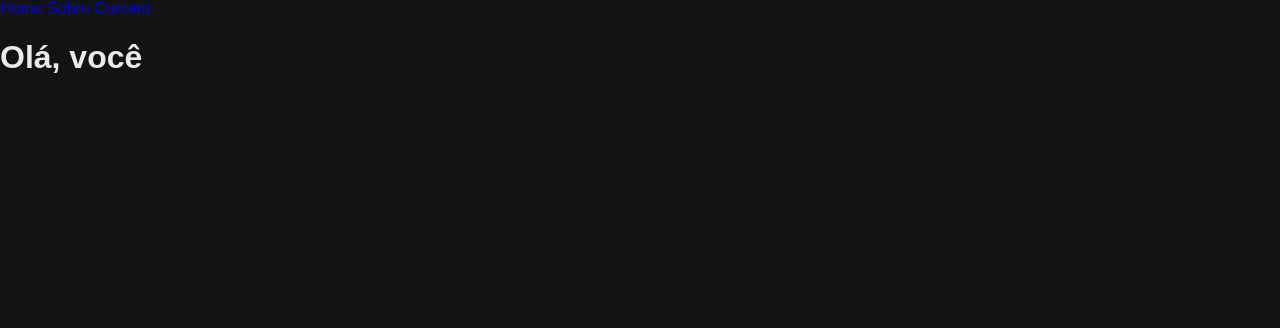
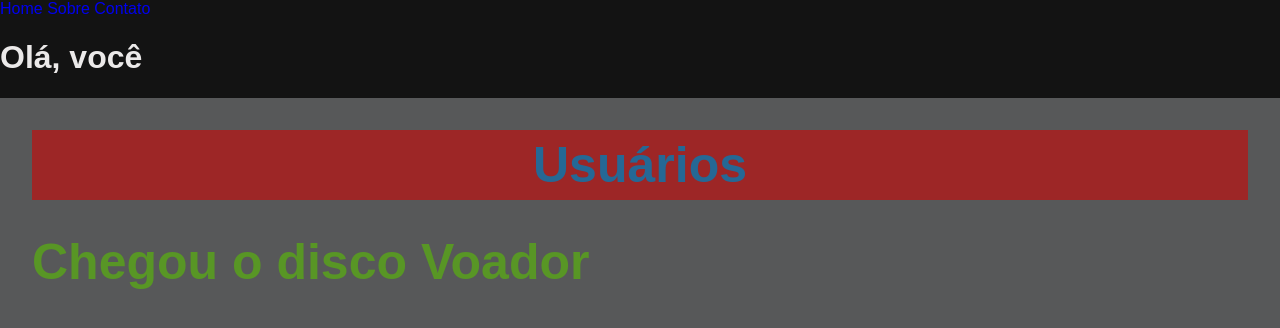
Before and after one commit to DanielSCustodio/Curso-revisao-React, a React (Create React App) app in the folder app/: page / in a window 1280 px wide. Shown: the top 328 px of the page. Built offline with nearby package versions, Linux system fonts and the light colour scheme.

Commit message:
feat: Styled componets

```diff
--- a/app/package.json
+++ b/app/package.json
@@ -10,6 +10,7 @@
     "react-dom": "^18.2.0",
     "react-router-dom": "^5.3.3",
     "react-scripts": "5.0.1",
+    "styled-components": "^5.3.5",
     "web-vitals": "^2.1.4"
   },
   "scripts": {
--- a/app/src/App.js
+++ b/app/src/App.js
@@ -1,9 +1,13 @@
 import React from 'react'
 import './App.css';
+import Users from './pages/Users';
 import Routes from './routes';
 
 export default function App () {
   return (
-    <Routes/>
+    <>
+      <Routes />
+      <Users />
+    </>
   )
 }
--- /dev/null
+++ b/app/src/pages/Users/index.css
@@ -0,0 +1,20 @@
+.container {
+  background-color: rgb(87, 88, 89);
+  padding: 2rem;
+  height: 90vh;
+  display: flex;
+  flex-direction: column;
+}
+
+.header {
+  display: flex;
+  justify-content: center;
+  height: 70px;
+  background-color: #9d2626;
+  align-items: center;
+}
+
+.titulo {
+  font-size: 2rem;
+  color: #252724;
+}
--- /dev/null
+++ b/app/src/pages/Users/index.jsx
@@ -0,0 +1,25 @@
+import React from 'react'
+import {Container, Head, Hello} from './styles';
+//import './index.css'
+
+export default function Users() {
+  return (
+    <Container>
+      <Head>
+        <h1>Usuários</h1>
+      </Head>
+      <Hello color='#589625'>
+        Chegou o disco Voador
+      </Hello>
+    </Container>
+  )
+}
+
+/*
+  <div className='container'>
+    <header className='header' >
+      <a href="/" className='titulo'>Usuários</a>
+    </header>
+    <h1>Chegou o disco voador.</h1>
+  </div>
+*/
--- /dev/null
+++ b/app/src/pages/Users/styles.js
@@ -0,0 +1,27 @@
+import styled from 'styled-components';
+
+export const Container = styled.div`
+  background-color: rgb(87, 88, 89);
+  padding: 2rem;
+  height: 90vh;
+  display: flex;
+  flex-direction: column;
+`;
+
+export const Head = styled.header`
+  display: flex;
+  justify-content: center;
+  height: 70px;
+  background-color: #9d2626;
+  align-items: center;
+
+  h1{
+    font-size: 50px;
+    color: #256895;
+  }
+`;
+
+export const Hello = styled.h1`
+  font-size: 50px;
+  color: ${props => props.color};
+`
```
Also changed, not shown: 2 other files (tests, documents, lock files or other folders).
